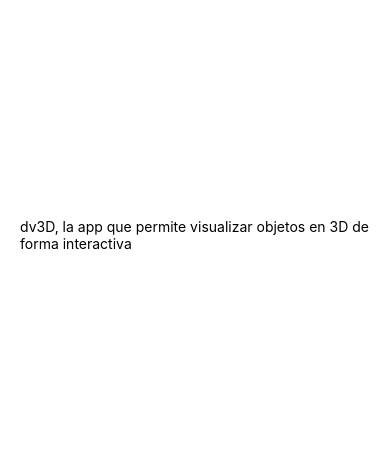
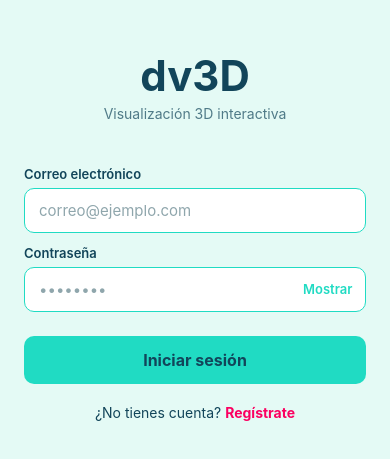
Before and after one commit to dorisvchb/dv-3d-app, a React Native app: screen / in a window 390 px wide. Shown: the part 187-646 px from the top of the page. Built offline with nearby package versions, Linux system fonts and the light colour scheme; no server answers.

Commit message:
feat: integrar AuthProvider y RootNavigator en App.js

```diff
--- a/App.js
+++ b/App.js
@@ -1,21 +1,10 @@
-import { StatusBar } from 'expo-status-bar';
-import { StyleSheet, Text, View } from 'react-native';
+import { AuthProvider } from './context/AuthContext';
+import RootNavigator from './navigation/RootNavigator';
 
 export default function App() {
   return (
-    <View style={styles.container}>
-      <Text>dv3D, la app que permite visualizar objetos en 3D de forma interactiva  </Text>
-      <StatusBar style="auto" />
-    </View>
+    <AuthProvider>
+      <RootNavigator />
+    </AuthProvider>
   );
 }
-
-const styles = StyleSheet.create({
-  container: {
-    flex: 1,
-    backgroundColor: '#fff',
-    alignItems: 'center',
-    justifyContent: 'center',
-    paddingLeft:20,
-  },
-});
```
